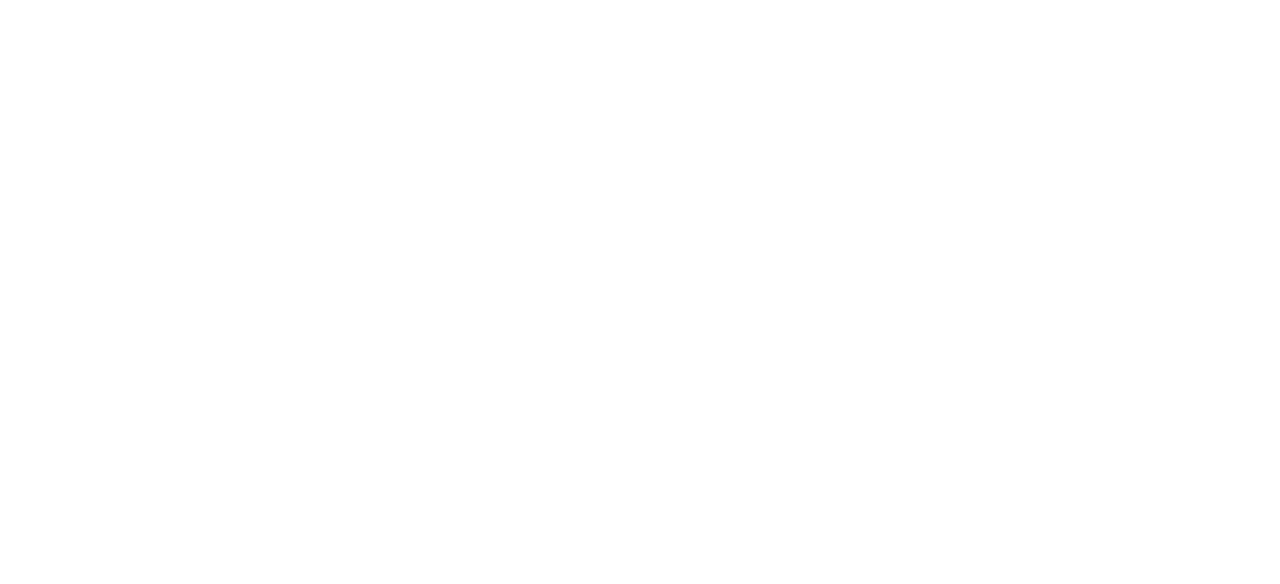
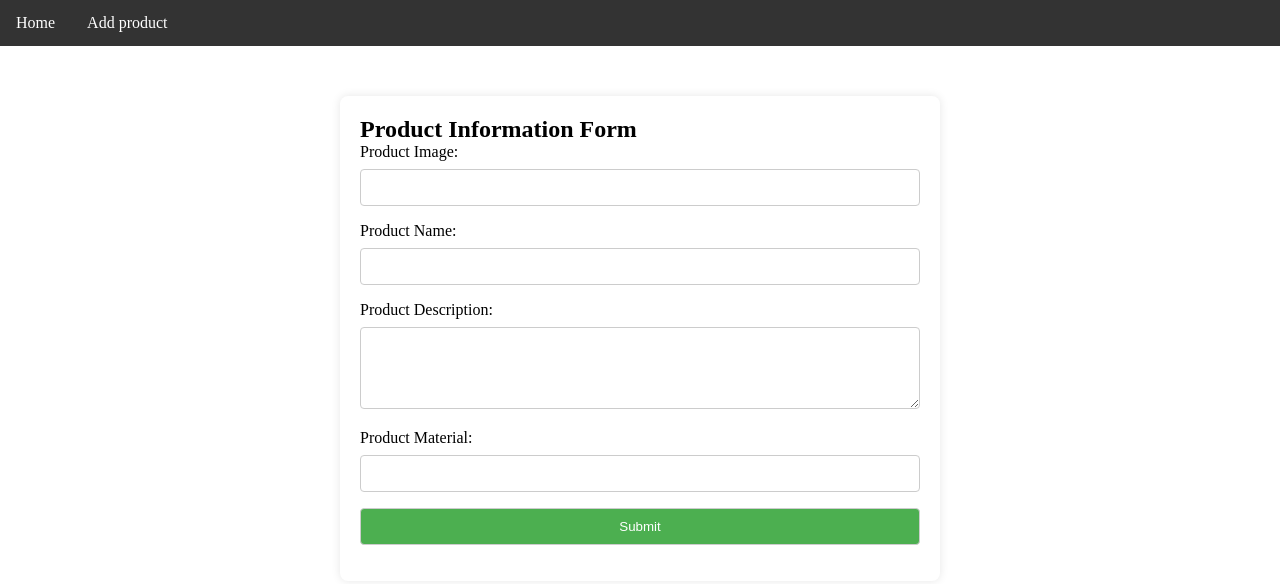
Before and after one commit to Uzzal644/React_PMS, a React (Vite) app: page /editProduct/1 in a window 1280 px wide. Before the commit this address had no page. Shown: the top 584 px of the page. Built offline with nearby package versions, Linux system fonts and the light colour scheme.

Commit message:
Add edit UI

```diff
--- a/src/App.jsx
+++ b/src/App.jsx
@@ -4,6 +4,7 @@
 import Home from './pages/Home/Home'
 import AddProduct from './pages/AddProduct/AddProduct'
 import SingleProduct from './pages/SingleProduct/SingleProduct'
+import EditProduct from './pages/EditProduct/EditProduct'
 
 
 function App() {
@@ -15,6 +16,7 @@
       <Route path='/' element={<Home />}/>
       <Route path='/addProduct' element={<AddProduct />}/>
       <Route path='/singleProduct/:id' element={<SingleProduct />}/>
+      <Route path='/editProduct/:id' element={<EditProduct />}/>
 
     </Routes>
     </BrowserRouter>
--- /dev/null
+++ b/src/pages/EditProduct/EditProduct.css
@@ -0,0 +1,32 @@
+.container {
+    max-width: 600px;
+    margin: 50px auto;
+    background-color: #fff;
+    padding: 20px;
+    border-radius: 8px;
+    box-shadow: 0 0 10px rgba(0, 0, 0, 0.1);
+}
+
+label {
+    display: block;
+    margin-bottom: 8px;
+}
+
+input, textarea {
+    width: 100%;
+    padding: 10px;
+    margin-bottom: 16px;
+    box-sizing: border-box;
+    border: 1px solid #ccc;
+    border-radius: 4px;
+}
+
+input[type="submit"] {
+    background-color: #4caf50;
+    color: #fff;
+    cursor: pointer;
+}
+
+input[type="submit"]:hover {
+    background-color: #45a049;
+}
--- /dev/null
+++ b/src/pages/EditProduct/EditProduct.jsx
@@ -0,0 +1,29 @@
+import Navbar from "../../components/Navbar/Navbar"
+
+const EditProduct = () => {
+  return (
+    <>
+    <Navbar />
+    <div className="container">
+    <h2>Product Information Form</h2>
+    <form >
+        <label htmlFor="productImage">Product Image:</label>
+        <input type="text" id="productImage" name="productImage"/>
+
+      <label htmlFor="productName">Product Name:</label>
+      <input type="text" id="productName" name="productName"/>
+
+      <label htmlFor="productDescription">Product Description:</label>
+      <textarea id="productDescription" name="productDescription" rows="4" ></textarea>
+
+      <label htmlFor="productMaterial">Product Material:</label>
+      <input type="text" id="productMaterial" name="productMaterial"/>
+
+    <input type="submit" value="Submit" />
+    </form>
+</div>
+</>
+  )
+}
+
+export default EditProduct
--- a/src/pages/SingleProduct/SingleProduct.jsx
+++ b/src/pages/SingleProduct/SingleProduct.jsx
@@ -41,6 +41,7 @@
                     <p className='product-description'>{product.productDescription}</p>
                     <mark className='product-material'>{product.productMaterial}</mark> <br/>
                     <button onClick={deleteProduct}>Delete</button>
+                    <button onClick={()=>navigate(`/editProduct/${product.id}`)}>Edit</button>
                 </div>
                 </>
 
```
